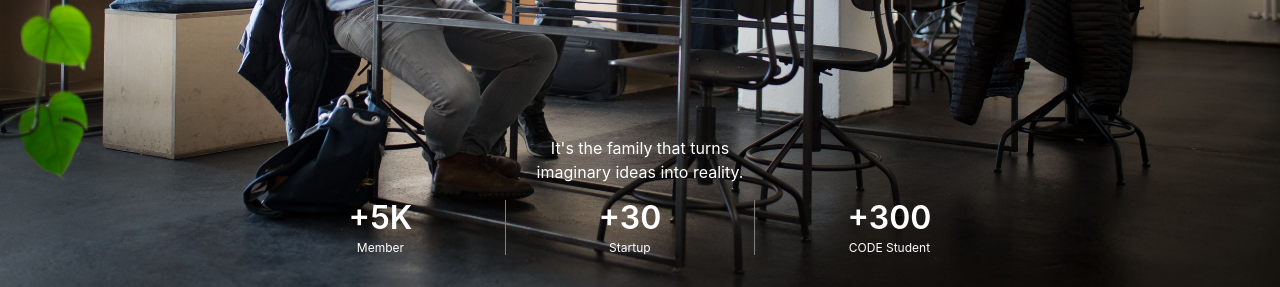
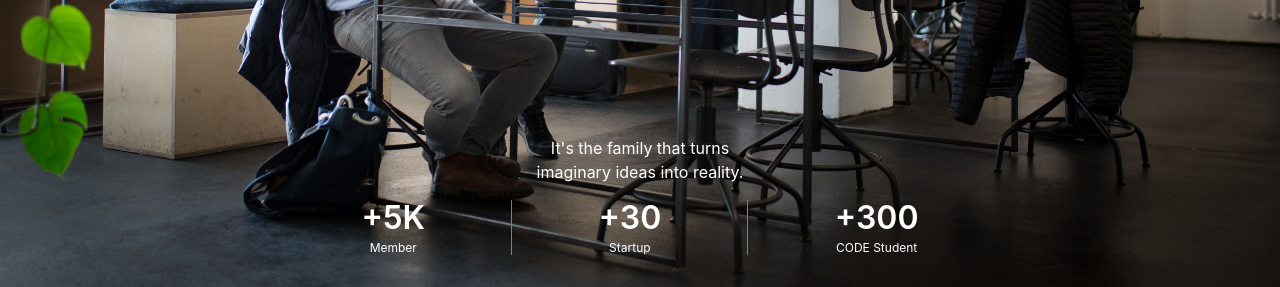
Before and after one commit to pb-coder/factoryroombooking, a Flask app: page / in a window 1280 px wide. Shown: the part 513-800 px from the top of the page. Run offline with Flask 2, Linux system fonts and the light colour scheme; some libraries are stand-ins or nearby versions.

Commit message:
CSS Grid fixes

```diff
--- a/factorysite/static/home.css
+++ b/factorysite/static/home.css
@@ -6,11 +6,6 @@
 
 .hero{
     background: black url('home-background.jpg') center / cover;
-}
-
-.factory-logo {
-    width: 6.25rem;
-    height: 1rem
 }
 
 .center, .center-column {
@@ -30,7 +25,7 @@
 
 .home-grid {
     display: grid;
-    width: 768px;
+    width: 60%;
     grid-template-areas:
         "a a a"
         "b c d";
```
